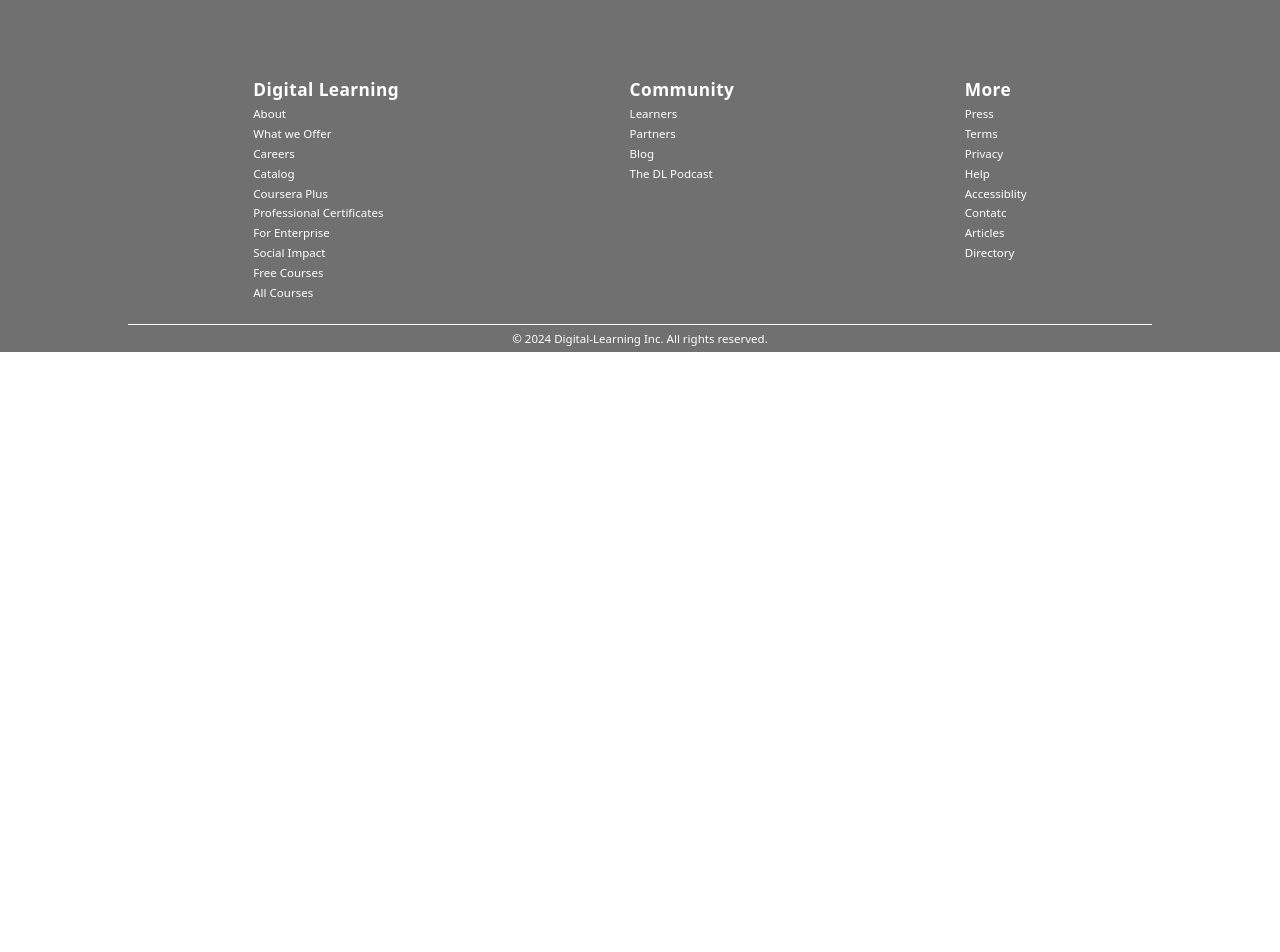
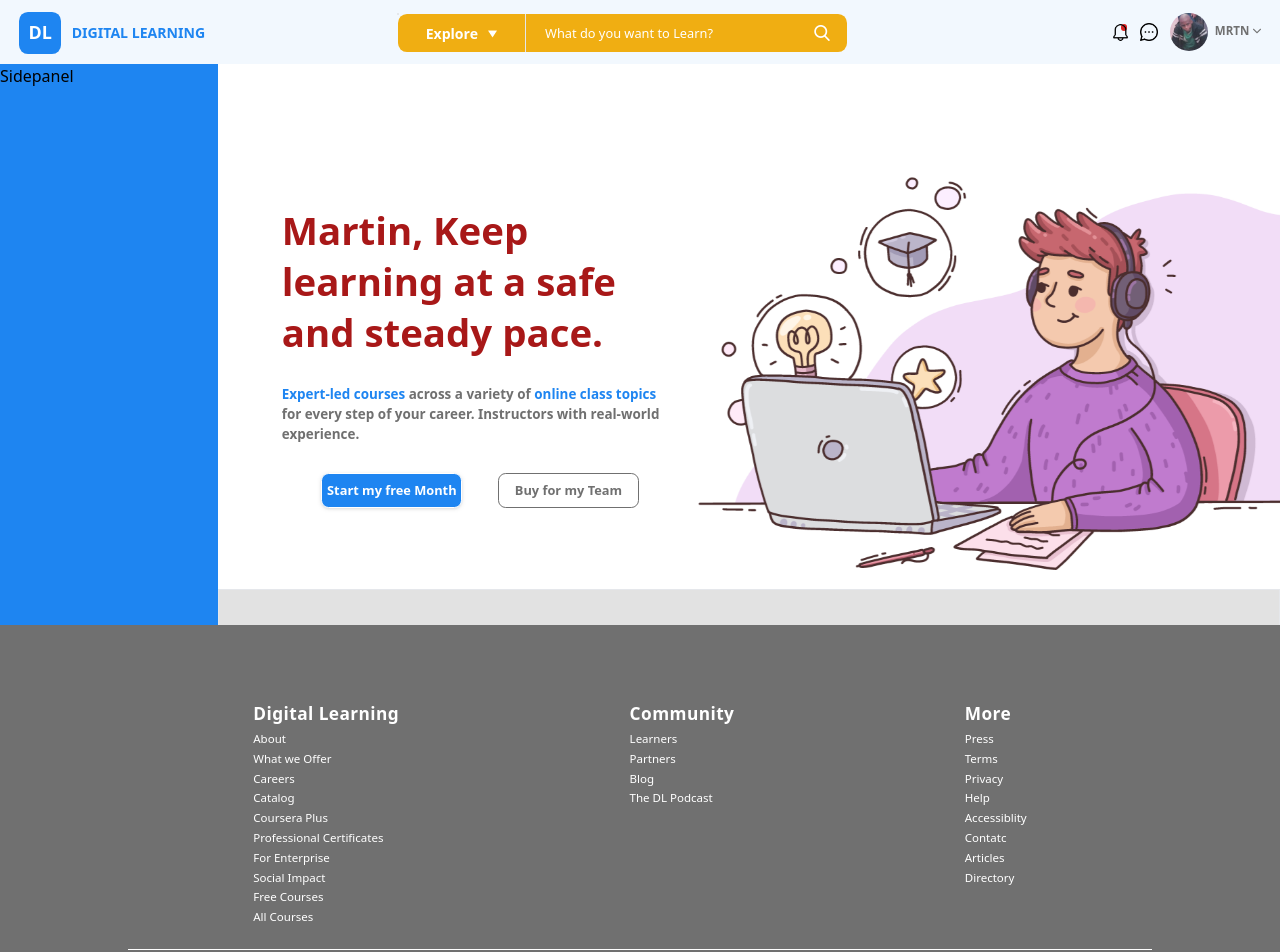
Before and after one commit to MartinMbote/DL-LMS, a React (Vite) app: page /dl-lms/UserHomePage in a window 1280 px wide. Shown: the top 952 px of the page. Before the commit the page ends 800 px from the top, so only its background shows below. Built offline with nearby package versions, Linux system fonts and the light colour scheme.

Commit message:
homepage sidepanel

```diff
--- a/src/App.jsx
+++ b/src/App.jsx
@@ -1,5 +1,5 @@
 import React from 'react'
-import { HomePage, CoursePage } from './pages'
+import { HomePage, CoursePage, UserHomePage } from './pages'
 import { NavBar, Footer } from './components'
 import { BrowserRouter as Router, Routes, Route } from 'react-router-dom'
 
@@ -10,6 +10,7 @@ function App() {
         <Routes>
           <Route path='/dl-lms/' element={<HomePage />} />
           <Route path='/dl-lms/LearnCoursePage' element={<CoursePage />} />
+          <Route path='/dl-lms/UserHomePage' element={<UserHomePage />} />
         </Routes>
       </Router>
 
--- a/src/components/NavBar.jsx
+++ b/src/components/NavBar.jsx
@@ -1,13 +1,14 @@
 import React from 'react'
 import SearchComponent from './SearchComponent'
 import { bellIcon, messengerIcon, me, downArrow } from '../assets'
+import { Link } from 'react-router-dom'
 
 const NavBar = ({ isLoggedIn }) => {
   return (
     <div>
       {isLoggedIn ? (
         <nav className='w-full h-[5vw] bg-nav-logged'>
-        <div className='absolute mt-[0.9vw] ml-[1.5vw]'>
+        {/* <div className='absolute mt-[0.9vw] ml-[1.5vw]'>
           <div className='flex font-bold gap-[0.8vw]'>
             <div className='text-white bg-nav-blue w-[3.3vw] h-[3.3vw] rounded-[0.7vw] text-[1.4vw] flex justify-center leading-[3.2vw] '>
               <p>
@@ -19,7 +20,23 @@ const NavBar = ({ isLoggedIn }) => {
               DIGITAL LEARNING
             </p>
           </div>
-        </div>
+        </div> */}
+
+        <Link to="/dl-lms/">
+          <div className='absolute mt-[0.9vw] ml-[1.5vw]'>
+            <div className='flex font-bold gap-[0.8vw]'>
+              <div className='text-white bg-nav-blue w-[3.3vw] h-[3.3vw] rounded-[0.7vw] text-[1.4vw] flex justify-center leading-[3.2vw] '>
+                <p>
+                  DL
+                </p>
+              </div>
+
+              <p className='text-nav-blue mt-[0.8vw] text-[1.1vw]'>
+                DIGITAL LEARNING
+              </p>
+            </div>
+          </div>
+        </Link>
 
         <div className='absolute left-[31vw] top-[1vw] border'>
           <SearchComponent isLoggedIn={true} />
@@ -70,9 +87,15 @@ const NavBar = ({ isLoggedIn }) => {
         </div>
 
         <div className='absolute right-[1.5vw] top-[1vw] flex text-white gap-[1.9vw]'>
+          {/* <p className='text-[1.1vw] mt-[0.6vw] cursor-pointer hover:text-strathmore-yellow transition-colors duration-200 ease-in-out'>
+            Login
+          </p> */}
+
+          <Link to='/dl-lms/UserHomePage'>
           <p className='text-[1.1vw] mt-[0.6vw] cursor-pointer hover:text-strathmore-yellow transition-colors duration-200 ease-in-out'>
             Login
           </p>
+          </Link>
 
           <div className='w-[7.5vw] h-[2.9vw] border-[0.15vw] rounded-[0.6vw] text-center text-[1.2vw] leading-[2.5vw] cursor-pointer hover:text-strathmore-yellow hover:border-strathmore-yellow transition-colors duration-200 ease-in-out'>
             <p>
--- /dev/null
+++ b/src/pages/UserHomePage.jsx
@@ -0,0 +1,145 @@
+import React from 'react'
+import { NavBar } from '../components'
+import { pinksweater, pythonForDataScience, star, bigDataImage, dataStructureImg, DataAnalytics } from '../assets'
+
+const UserHomePage = () => {
+
+  const stars = [star, star, star, star, star];
+    const coursesImages = [pythonForDataScience, bigDataImage, dataStructureImg, DataAnalytics];
+    const courseText = ["Python for Data Science", "Advanced Big Data", "Data Structure & Analysis", "Data Analytics"];
+
+  return (
+    <div>
+      <NavBar isLoggedIn={true} />
+
+      <div className='flex'>
+        <div className='w-[20.5vw] h-[43.8vw] bg-nav-blue'>
+          <p>
+            Sidepanel
+          </p>
+        </div>
+
+
+        <div className='w-full h-[43.8vw] overflow-y-auto'>
+          <div className='flex gap-[1vw]'>
+            <div className='w-[31vw] top-[17vw] left-[8vw] mt-[11vw] ml-[5vw]'>
+              <p className='text-strathmore-red text-[3vw] font-semibold leading-[4vw]'>
+                Martin, Keep learning at a safe and steady pace.
+              </p>
+
+              <p className='text-strathmore-grey font-semibold mt-[2vw] mb-[2.2vw] text-[1.05vw]'>
+                <span className='text-nav-blue'>Expert-led courses</span> across a variety of <span className='text-nav-blue'>online class topics</span> for every step of your career. Instructors with real-world experience.
+              </p>
+
+              <div className=' flex gap-[2.8vw] justify-center'>
+                {/* <Link to="/dl-lms/LearnCoursePage">
+                  <div className='w-[11vw] h-[2.8vw] bg-nav-blue text-center rounded-[0.6vw] leading-[2.6vw] cursor-pointer font-semibold text-white drop-shadow text-[1vw] border-[0.15vw] border-white'>
+                    <p>
+                      Try my free Month
+                    </p>
+                  </div>
+                </Link> */}
+
+                <div className='w-[11vw] h-[2.8vw] bg-nav-blue text-center rounded-[0.6vw] leading-[2.6vw] cursor-pointer font-semibold text-white drop-shadow text-[1vw] border-[0.15vw] border-white'>
+                    <p>
+                      Start my free Month
+                    </p>
+                  </div>
+
+                <div className='w-[11vw] h-[2.8vw] border-[0.15vw] border-strathmore-grey text-center rounded-[0.6vw] leading-[2.6vw] cursor-pointer font-semibold text-strathmore-grey text-[1vw]'>
+                  <p>
+                    Buy for my Team
+                  </p>
+                </div>
+              </div>
+            </div>
+
+            <div>
+              <img src={pinksweater} className='h-[35vw] mt-[6vw]' />
+            </div>
+          </div>
+
+
+          <div>
+            <div className='border w-full h-[8.5vw] bg-opacity-20 bg-strathmore-grey'>
+                <p className='text-strathmore-red text-[3vw] mt-[1.8vw] ml-[8vw]'>
+                    Top Picks for Martin
+                </p>
+            </div>
+
+            <div>
+
+
+                <div className='flex justify-center mt-[1.2vw]'>
+                    <div className='border w-[80vw] py-[3vw] flex justify-center'>
+                        {/* <div>
+                            {coursesImages.map((image, index) => (
+                                <img key={index} src={image} className='h-[9vw]' />
+                            ))}
+
+                            <div className='flex justify-center text-[1vw] font-bold mt-[0.7vw]'>
+                                <div>
+                                    {courseText.map((text, index) => (
+                                        <p key={index}>
+                                            {text}
+                                        </p>
+                                    ))}
+
+                                    <div className='flex text-[0.8vw] my-[0.2vw]'>
+                                        <p>
+                                            5.0
+                                        </p>
+
+                                        <div className='flex gap-[0.2vw] mt-[0.25vw]  mx-[0.5vw]'>
+                                            {stars.map((star, index) => (
+                                                <img key={index} src={star} className='h-[0.7vw]' />
+                                            ))}
+                                        </div>
+
+                                        <p className='text-strathmore-grey'>
+                                            (23,121)
+                                        </p>
+                                    </div>
+
+                                    <p className='text-[0.9vw]'>
+                                        $74.69
+                                    </p>
+                                </div>
+                            </div>
+                        </div> */}
+
+
+                        <div className='flex gap-[2vw]'>
+                            {coursesImages.map((image, index) => (
+                                <div key={index} className='cursor-pointer'>
+                                    <img src={image} className='h-[9vw]' />
+                                    <div className='flex justify-center text-[1vw] font-bold mt-[0.7vw]'>
+                                        <div>
+                                            <p>{courseText[index]}</p>
+                                            <div className='flex text-[0.8vw] my-[0.2vw]'>
+                                                <p>5.0</p>
+                                                <div className='flex gap-[0.2vw] mt-[0.25vw] mx-[0.5vw]'>
+                                                    {stars.map((star, idx) => (
+                                                        <img key={idx} src={star} className='h-[0.7vw]' />
+                                                    ))}
+                                                </div>
+                                                <p className='text-strathmore-grey'>(23,121)</p>
+                                            </div>
+                                            <p className='text-[0.9vw]'>$74.69</p>
+                                        </div>
+                                    </div>
+                                </div>
+                            ))}
+                        </div>
+
+                    </div>
+                </div>
+            </div>
+        </div>
+        </div>
+      </div>
+    </div>
+  )
+}
+
+export default UserHomePage
--- a/src/pages/index.js
+++ b/src/pages/index.js
@@ -1,4 +1,5 @@
 import HomePage from "./HomePage";
 import CoursePage from "./CoursePage";
+import UserHomePage from "./UserHomePage";
 
-export { HomePage, CoursePage };
+export { HomePage, CoursePage, UserHomePage };
```
